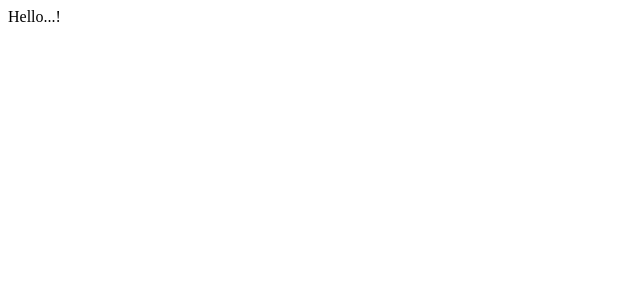
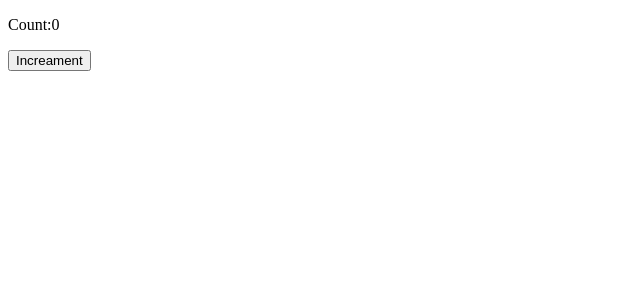
Before and after one commit to rajarajagopi/react-b47-b48, a React (Vite) app: page / in a window 1280 px wide. Shown: the top 300 px of the page, without its empty margins (0-640 px from the left). Built offline with nearby package versions, Linux system fonts and the light colour scheme.

Commit message:
stateful class component

```diff
--- a/src/App.jsx
+++ b/src/App.jsx
@@ -1,24 +1,28 @@
 import { Component } from "react";
+//stateful component
 class App extends Component {
-  // componentDidmount: Call after the component has been rendered to the Dom
-  componentDidMount(){
-    console.log('component mounted');
+  constructor(props){
+    super(props);// to call the parent class constructor
+
+    //define the state
+    this.state ={
+      count:0,
+    }
   }
 
-  // called immediately after the component updated in the DOM
-  // called on state or prop changes
-  componentDidUpdate(){
-    console.log('component state update');
-  }
-
-  componentWillUnmount(){
-    //invoked just before the component is removed from the DOM
-    // releasing memory or resources
-    //detaching the events
-    //cancelling timers
+  increament = () =>{
+    //update the state (data) of the count
+    this.setState({
+      count:this.state.count+1,
+     })
   }
   render(){
-    return<div>Hello...!</div>
+return(
+<div>
+  <p>Count:{this.state.count}</p>
+  <button onClick={this.increament}>Increament</button>
+</div>
+)
   }
 }
 export default App;
```
